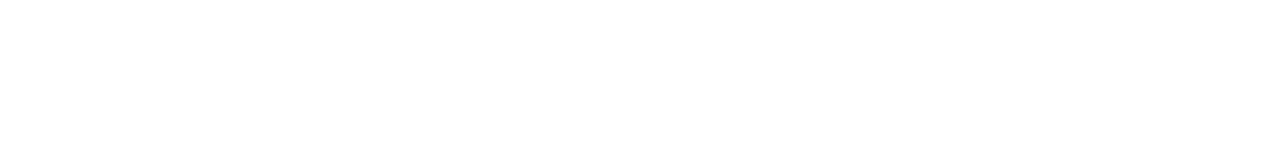
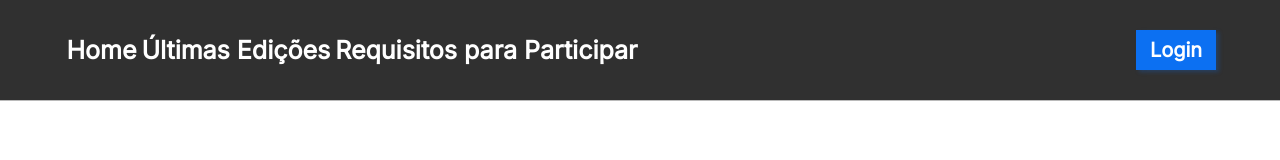
Before and after one commit to RaphaelMBarros/Bootcamp-dnc, a plain HTML site: page index.html in a window 1280 px wide. Drawn offline with Linux system fonts and the light colour scheme.

Commit message:
Criação do Estilo CSS do Menu

```diff
--- /dev/null
+++ b/estilo.css
@@ -0,0 +1,62 @@
+/* importação do menu principal */
+
+body {
+    margin: 0px;
+    padding: 0px;
+}
+
+#principal {
+    display: flex;
+    width: 100%;
+    height: 100px;
+    background-color: #303030;
+    align-items: center;
+
+    font-family: 'Inter', sans-serif;
+    justify-content: space-between;
+    border-bottom: 1px solid #bababa;
+
+}
+
+
+    #menu {
+        display: flex;
+        width: 45%;
+        justify-content: space-around;
+        margin-left: 5%;
+
+    }
+
+    #principal div a {
+
+        font-size: 25px;
+        font-weight: 600;
+        color: #FFFFFF;
+    }
+
+        #principal div a:hover {
+            color: #CCCCCC;
+        }
+
+    a {
+        text-decoration: none;
+    }
+
+    #principal button{
+        margin-right: 5%;
+        width: 80px;
+        height: 40px;
+        border: 0;
+
+        background-color: #0C70F2;
+
+        font-family: 'Inter';
+        font-size: 20px;
+        font-weight: 600;
+        color: white;
+
+        box-shadow: 3px 2px 4px rgba(12, 112, 242, 0.25);
+        cursor: pointer;
+
+
+    }
--- a/index.html
+++ b/index.html
@@ -5,8 +5,23 @@
     <meta http-equiv="X-UA-Compatible" content="IE=edge">
     <meta name="viewport" content="width=device-width, initial-scale=1.0">
     <title>Bootcamp DNC</title>
+    <link rel="preconnect" href="https://fonts.googleapis.com">
+    <link rel="preconnect" href="https://fonts.gstatic.com" crossorigin>
+    <link href="https://fonts.googleapis.com/css2?family=Inter:wght@100;400&display=swap" rel="stylesheet">
+    <link rel="stylesheet" href="estilo.css">
+
 </head>
 <body>
+   <nav id="principal">
+        <div id="menu">
+            <a href="">Home</a>
+            <a href="">Últimas Edições</a>
+            <a href="">Requisitos para Participar</a>
+        </div>
+        <button>Login</button>
+
+   </nav>
+
 
 </body>
 </html>
```
